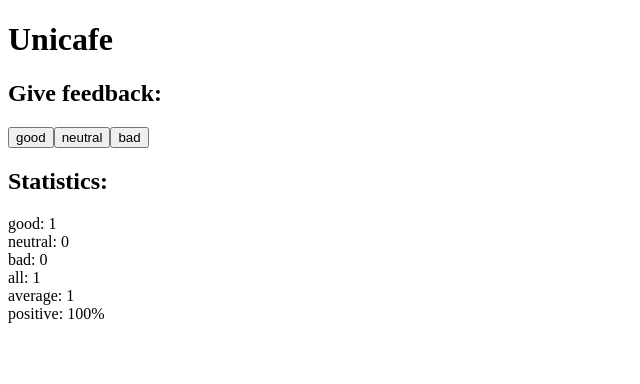
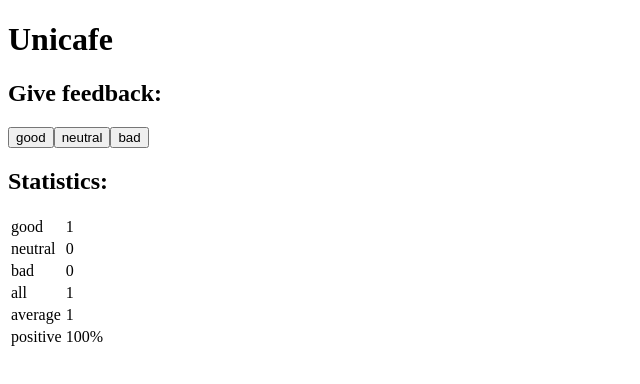
Before and after one commit to Saul-Lara/Full-Stack-Open-2022-Repo, a React (Create React App) app in the folder part1/unicafe/: page / in a window 1280 px wide. Both pictures are taken after a click on the button "good". Shown: the top 384 px of the page, without its empty margins (0-640 px from the left). Built offline with nearby package versions, Linux system fonts and the light colour scheme.

Commit message:
👌 IMPROVE: Add part 1 exercise 1.11

```diff
--- a/part1/unicafe/src/App.js
+++ b/part1/unicafe/src/App.js
@@ -6,7 +6,14 @@
 
 const Button = ({ onClick, text }) => <button onClick={onClick}>{text}</button>
 
-const StatisticLine = ({ text, value }) => <div>{text}: {value}</div>
+const StatisticLine = ({ text, value }) => {
+  return (
+    <tr>
+      <td>{text}</td>
+      <td>{value}</td>
+    </tr>
+  )
+}
 
 const Statistics = ({ data }) => {
   let good = data.good
@@ -28,14 +35,16 @@
   let positivePercentage = `${(good * 100) / (totalVotes)}%`
 
   return (
-    <div>
+    <table>
+      <tbody>
         <StatisticLine text="good" value={good} />
         <StatisticLine text="neutral" value={neutral} />
         <StatisticLine text="bad" value={bad} />
         <StatisticLine text="all" value={totalVotes} />
         <StatisticLine text="average" value={averageValue} />
         <StatisticLine text="positive" value={positivePercentage} />
-    </div>
+      </tbody>
+    </table>
   )
 
 }
```
Also changed, not shown: 1 other file (tests, documents, lock files or other folders). Lines whose indentation alone changed are shown as unchanged.
